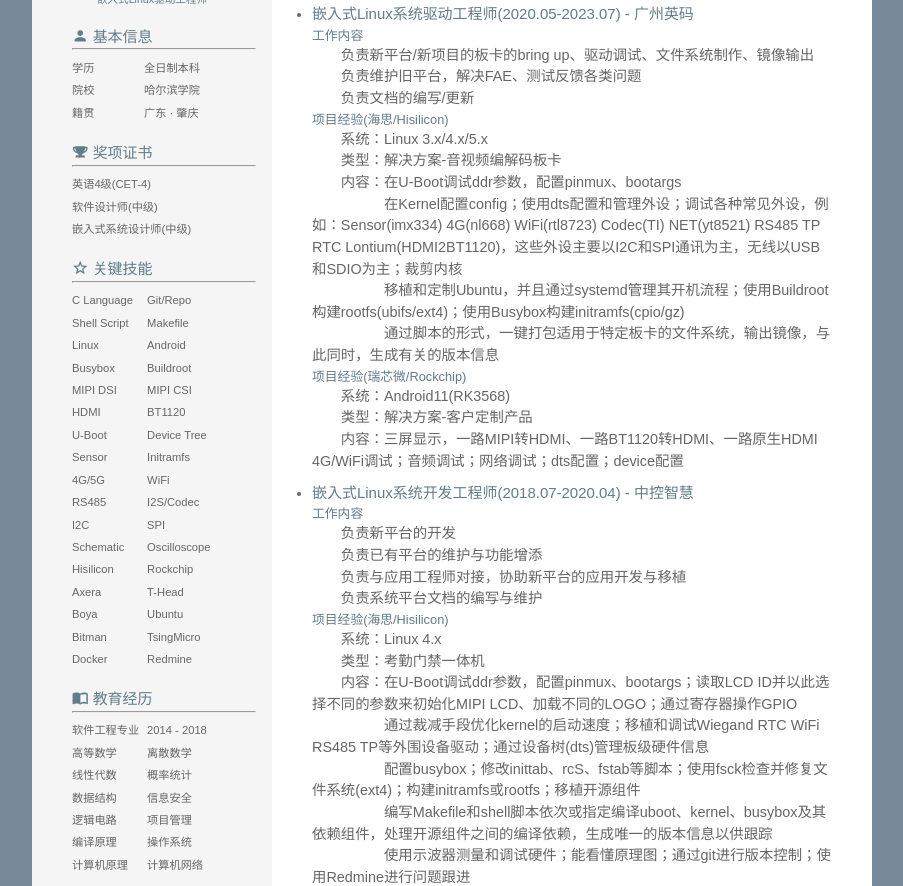
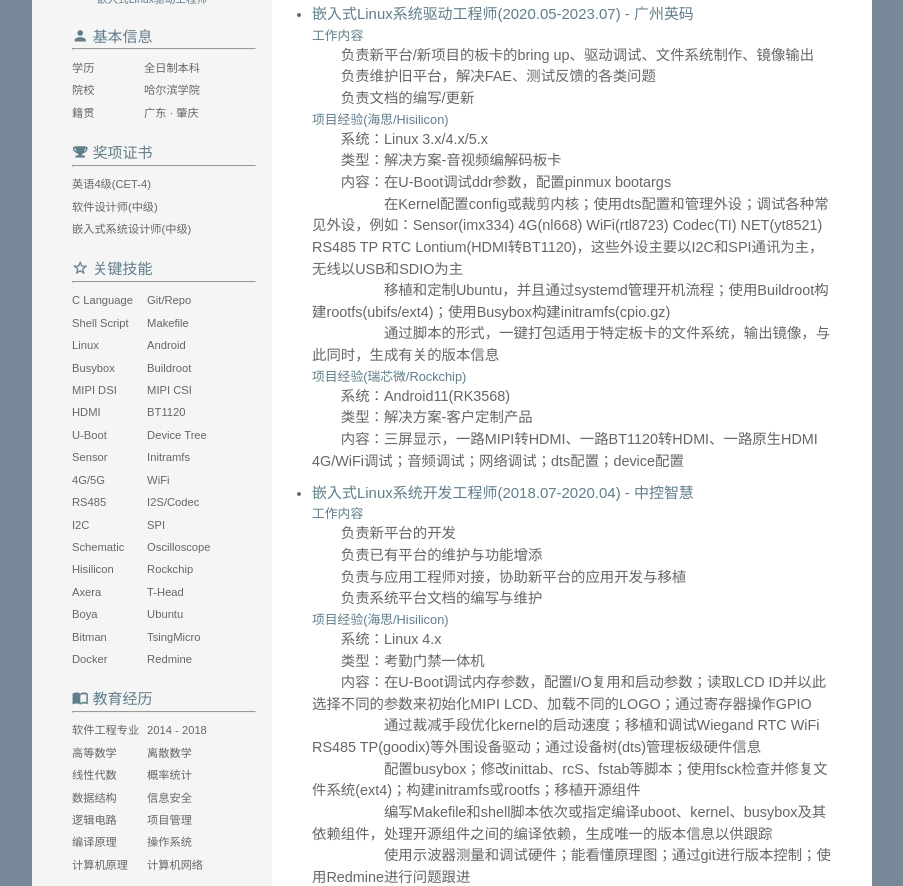
Before and after one commit to Chowe911/cv, a plain HTML site: page index.html in a window 1280 px wide. Shown: the part 67-953 px from the top of the page, without its empty margins (188-1091 px from the left). Drawn offline with Linux system fonts and the light colour scheme.

Commit message:
update cv

```diff
--- a/index.html
+++ b/index.html
@@ -211,15 +211,15 @@
                         <h3>嵌入式Linux系统驱动工程师(2020.05-2023.07) - 广州英码</h3>
                         <h4>工作内容</h4>
                         <p>负责新平台/新项目的板卡的bring up、驱动调试、文件系统制作、镜像输出</p>
-                        <p>负责维护旧平台，解决FAE、测试反馈各类问题</p>
+                        <p>负责维护旧平台，解决FAE、测试反馈的各类问题</p>
                         <p>负责文档的编写/更新</p>
                         <h4>项目经验(海思/Hisilicon)</h4>
                         <p>系统：Linux 3.x/4.x/5.x</p>
                         <p>类型：解决方案-音视频编解码板卡</p>
-                        <p>内容：在U-Boot调试ddr参数，配置pinmux、bootargs</p>
-                        <p>&emsp;&emsp;&emsp;在Kernel配置config；使用dts配置和管理外设；调试各种常见外设，例如：Sensor(imx334) 4G(nl668) WiFi(rtl8723) Codec(TI) NET(yt8521) RS485 TP RTC Lontium(HDMI2BT1120)，这些外设主要以I2C和SPI通讯为主，无线以USB和SDIO为主；裁剪内核
+                        <p>内容：在U-Boot调试ddr参数，配置pinmux bootargs</p>
+                        <p>&emsp;&emsp;&emsp;在Kernel配置config或裁剪内核；使用dts配置和管理外设；调试各种常见外设，例如：Sensor(imx334) 4G(nl668) WiFi(rtl8723) Codec(TI) NET(yt8521) RS485 TP RTC Lontium(HDMI转BT1120)，这些外设主要以I2C和SPI通讯为主，无线以USB和SDIO为主
                         </p>
-                        <p>&emsp;&emsp;&emsp;移植和定制Ubuntu，并且通过systemd管理其开机流程；使用Buildroot构建rootfs(ubifs/ext4)；使用Busybox构建initramfs(cpio/gz)
+                        <p>&emsp;&emsp;&emsp;移植和定制Ubuntu，并且通过systemd管理开机流程；使用Buildroot构建rootfs(ubifs/ext4)；使用Busybox构建initramfs(cpio.gz)
                         </p>
                         <p>&emsp;&emsp;&emsp;通过脚本的形式，一键打包适用于特定板卡的文件系统，输出镜像，与此同时，生成有关的版本信息
                         </p>
@@ -240,9 +240,9 @@
                         <h4>项目经验(海思/Hisilicon)</h4>
                         <p>系统：Linux 4.x</p>
                         <p>类型：考勤门禁一体机</p>
-                        <p>内容：在U-Boot调试ddr参数，配置pinmux、bootargs；读取LCD ID并以此选择不同的参数来初始化MIPI LCD、加载不同的LOGO；通过寄存器操作GPIO
+                        <p>内容：在U-Boot调试内存参数，配置I/O复用和启动参数；读取LCD ID并以此选择不同的参数来初始化MIPI LCD、加载不同的LOGO；通过寄存器操作GPIO
                         </p>
-                        <p>&emsp;&emsp;&emsp;通过裁减手段优化kernel的启动速度；移植和调试Wiegand RTC WiFi RS485 TP等外围设备驱动；通过设备树(dts)管理板级硬件信息
+                        <p>&emsp;&emsp;&emsp;通过裁减手段优化kernel的启动速度；移植和调试Wiegand RTC WiFi RS485 TP(goodix)等外围设备驱动；通过设备树(dts)管理板级硬件信息
                         </p>
                         <p>&emsp;&emsp;&emsp;配置busybox；修改inittab、rcS、fstab等脚本；使用fsck检查并修复文件系统(ext4)；构建initramfs或rootfs；移植开源组件
                         </p>
```
